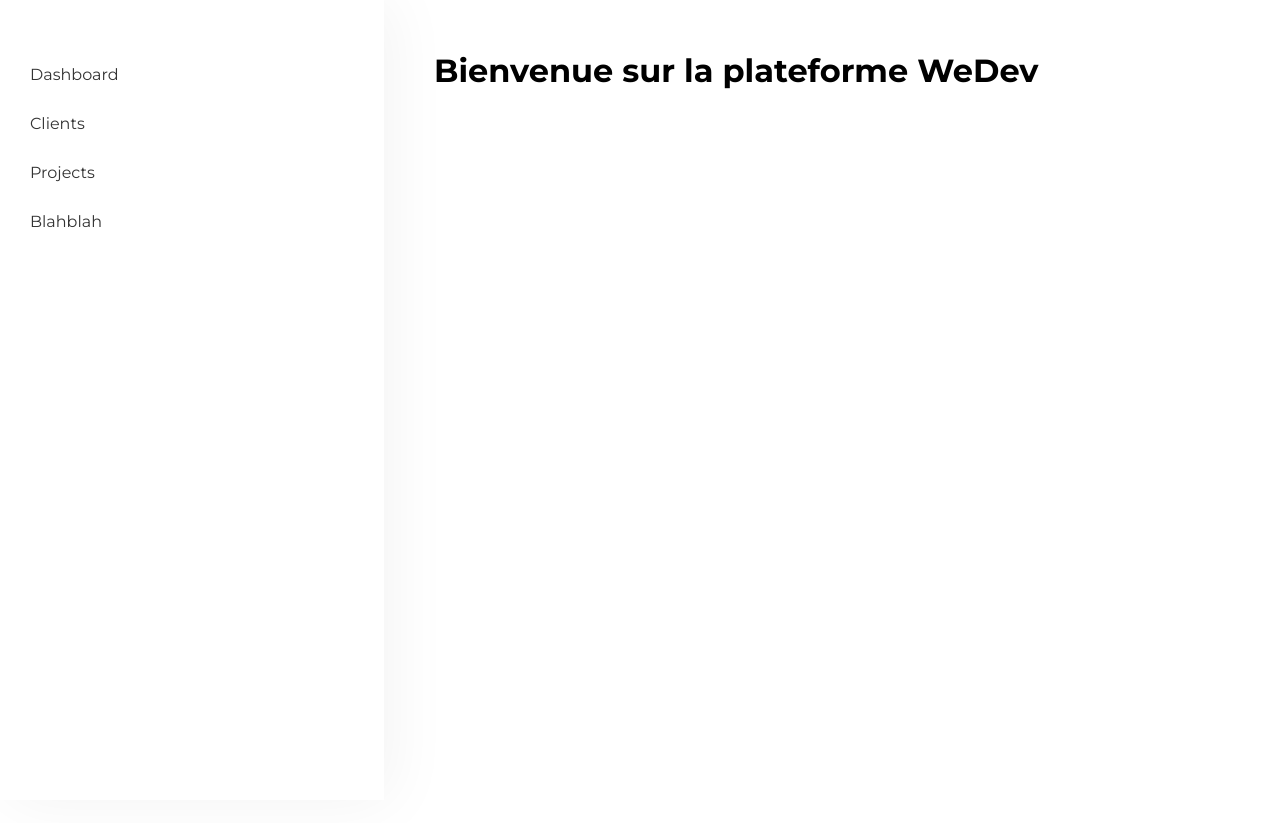
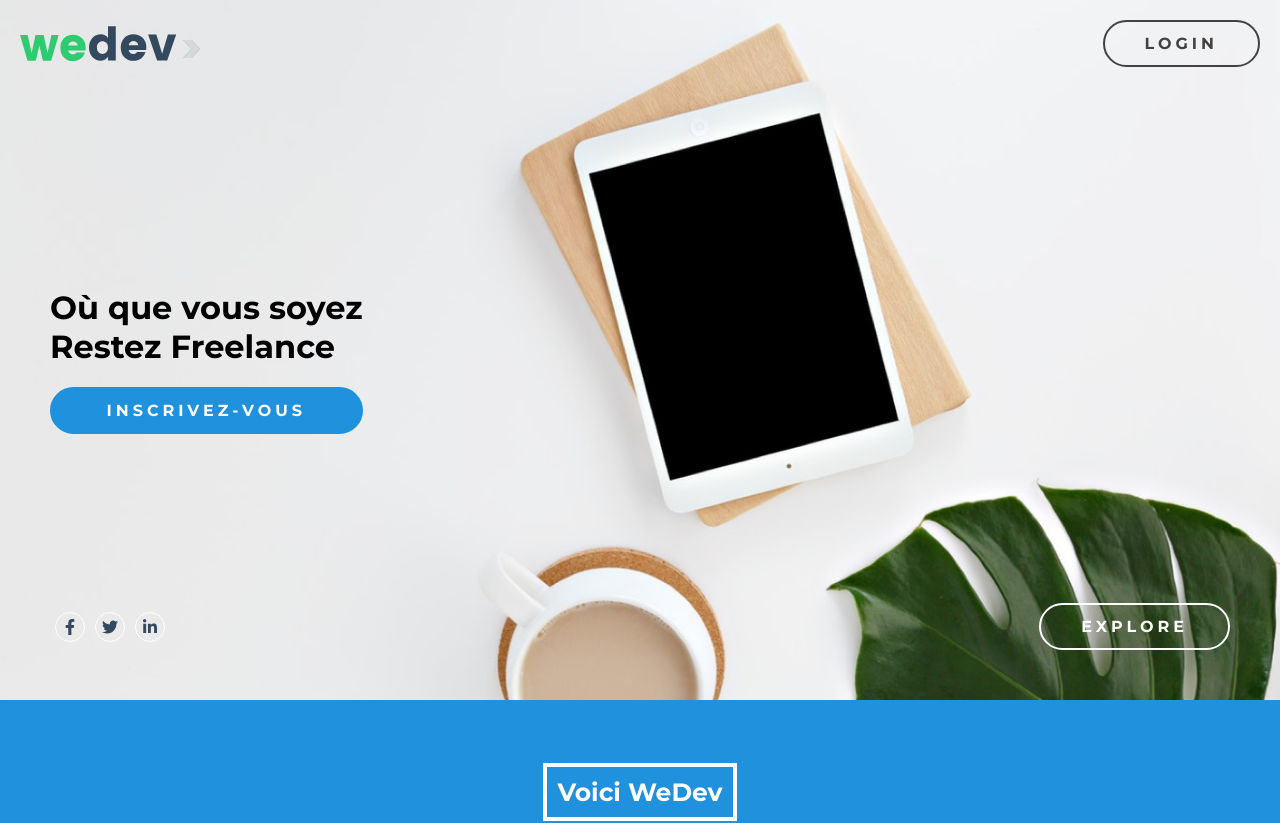
Before and after one commit to Ephalys/wedev-front, a React (Create React App) app: page / in a window 1280 px wide. Shown: the top 823 px of the page. Before the commit the page ends 800 px from the top, so only its background shows below. Built offline with nearby package versions, Linux system fonts and the light colour scheme; what webfontloader would draw is missing.

Commit message:
fix:  color

```diff
--- a/src/Routes.js
+++ b/src/Routes.js
@@ -7,7 +7,7 @@ import Dashboard from "./pages/Dashboard";
 
 export class Routes extends Component {
     render() {
-        const isLoggedIn = true;
+        const isLoggedIn = false;
         return (
             <div>
                 {isLoggedIn ? (
--- a/src/assets/sass/colors.scss
+++ b/src/assets/sass/colors.scss
@@ -4,6 +4,6 @@ $black: #434242;
 $red: #E74C3C;
 $lightgrey: #ECF0F1;
 $darkgrey: #95A5A6;
-$blue: #cef0fa;
+$blue: #2091DC;
 $darkblue: #34495E;
 $white: #fff;
```
